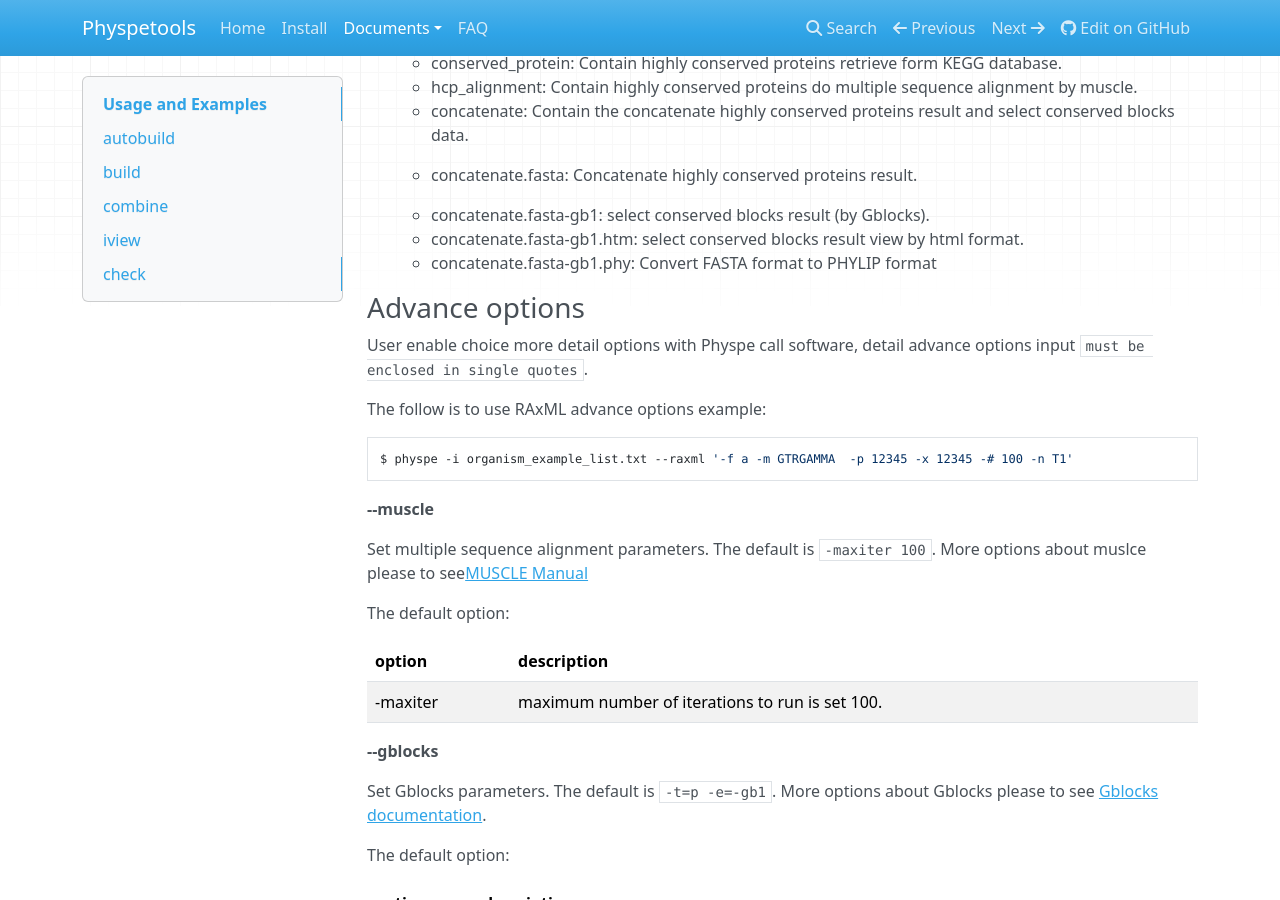
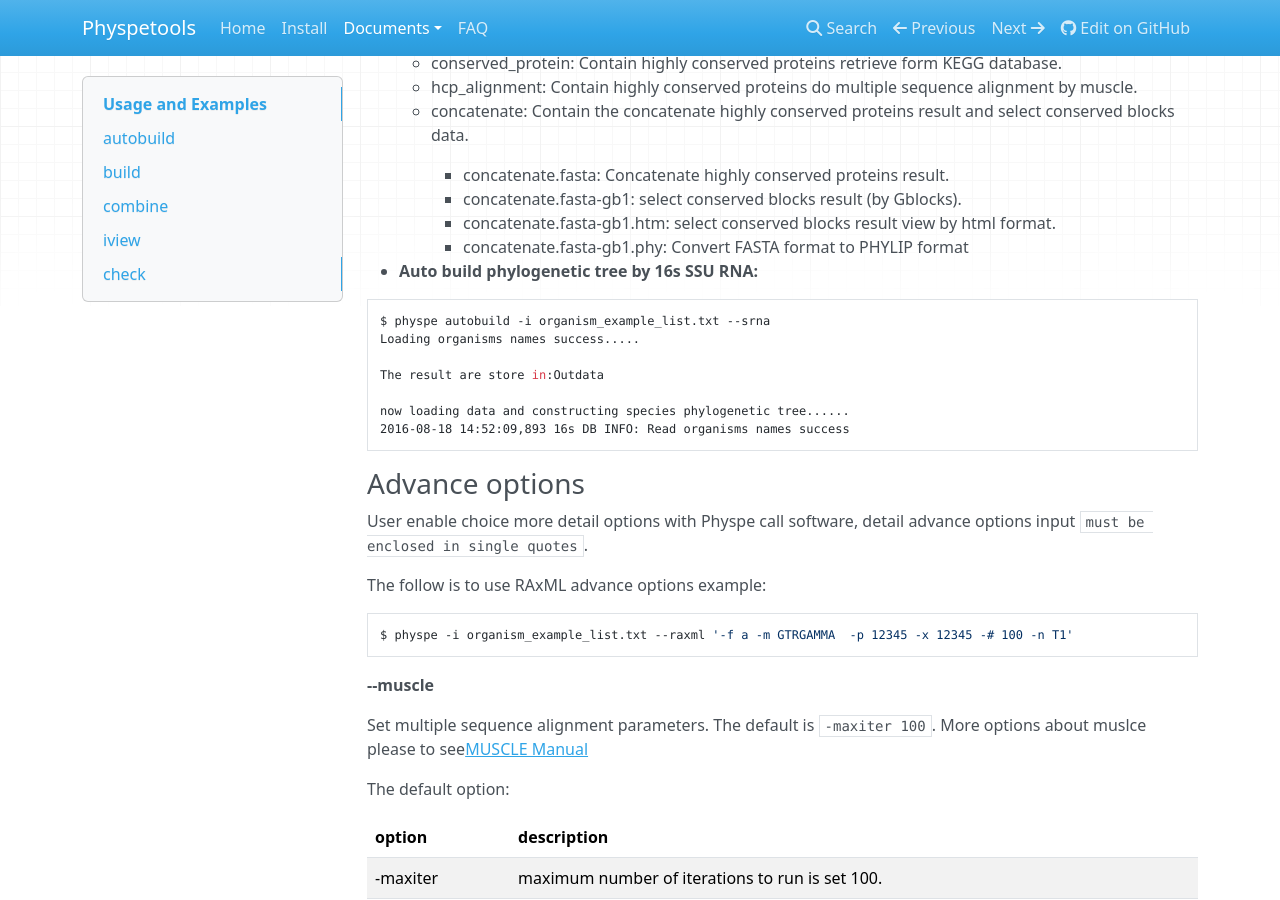
Before and after one commit to yangfangs/physpetools, an MkDocs documentation site: the page built from docs/docs/usage.md, in a window 1280 px wide and 900 px high, scrolled down 2171 px. Built offline with MkDocs 1.6.1, drawn with Linux system fonts in a browser that asks for light colours; nearby versions of some CDN libraries; old or Windows-style settings are respelled for this version of MkDocs.

Commit message:
update info and usage

````diff
--- a/docs/docs/usage.md
+++ b/docs/docs/usage.md
@@ -104,10 +104,34 @@ Outdata/
     - hcp_alignment: Contain highly conserved proteins do multiple sequence alignment by muscle.
     - concatenate: Contain the concatenate highly conserved proteins result and select conserved blocks data.
 
-     + concatenate.fasta: Concatenate highly conserved proteins result.
-     + concatenate.fasta-gb1: select conserved blocks result (by Gblocks).
-     + concatenate.fasta-gb1.htm: select conserved blocks result view by html format.
-     + concatenate.fasta-gb1.phy: Convert FASTA format to PHYLIP format
+        + concatenate.fasta: Concatenate highly conserved proteins result.
+        + concatenate.fasta-gb1: select conserved blocks result (by Gblocks).
+        + concatenate.fasta-gb1.htm: select conserved blocks result view by html format.
+        + concatenate.fasta-gb1.phy: Convert FASTA format to PHYLIP format
+
+
+2. **Auto build phylogenetic tree by 16s SSU RNA:**
+
+
+```bash
+$ physpe autobuild -i organism_example_list.txt --srna
+Loading organisms names success.....
+
+The result are store in:Outdata
+
+now loading data and constructing species phylogenetic tree......
+2016-08-18 14:52:09,893 16s DB INFO: Read organisms names success
+```
+
+
+
+
+
+
+
+
+
+
 
 
 
````
Also changed, not shown: other parts of docs/docs/usage.md (+1 -1 lines), 1 other file.
